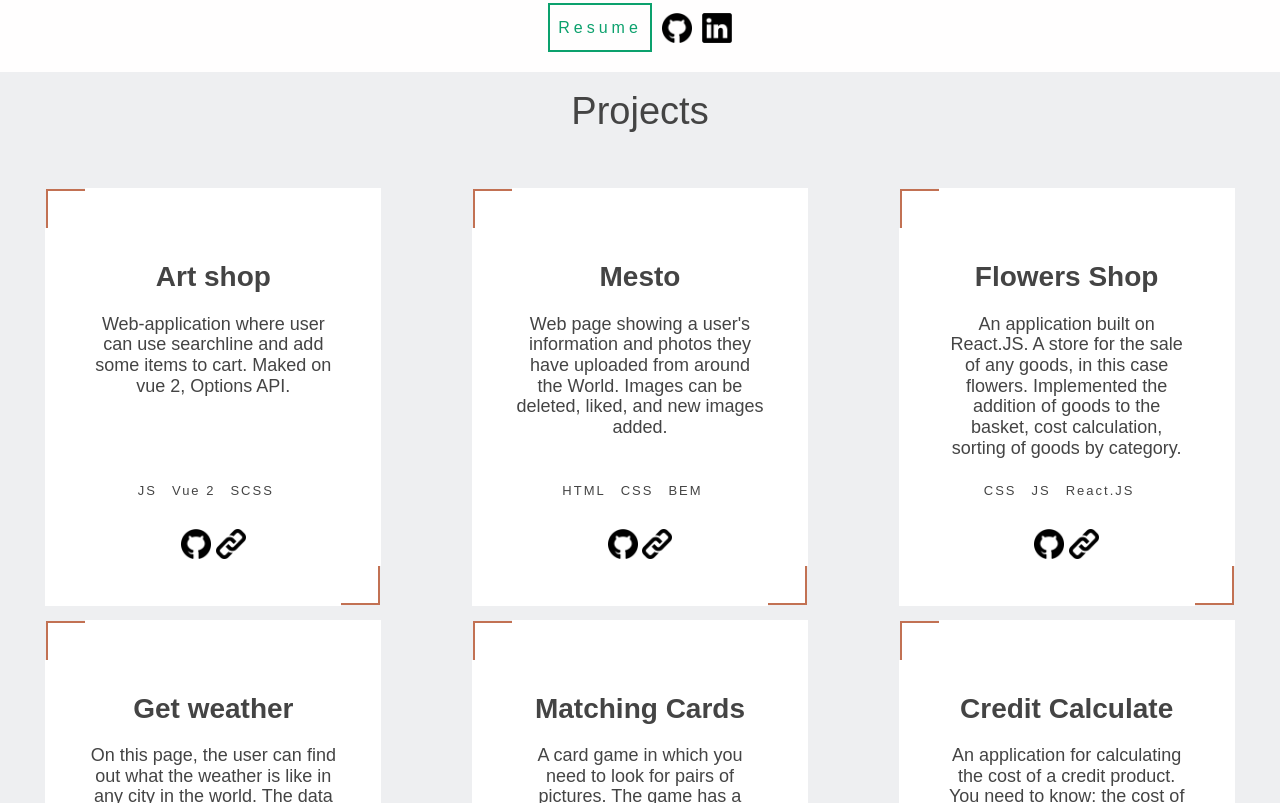
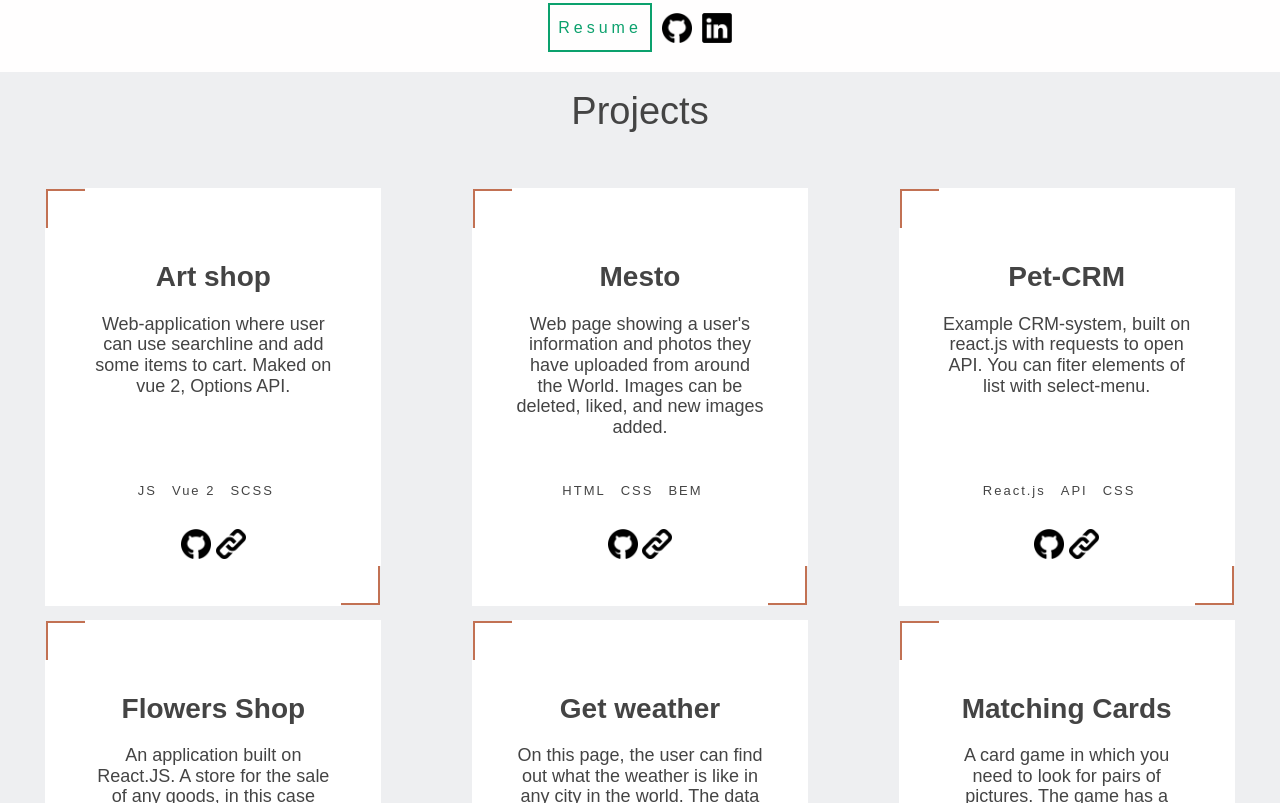
Before and after one commit to Mikhail-Chernyshev/portfolio, a plain HTML site: page index.html in a window 1280 px wide. Shown: the part 614-1417 px from the top of the page. Drawn offline with Linux system fonts and the light colour scheme.

Commit message:
addednewProject

```diff
--- a/index.html
+++ b/index.html
@@ -72,7 +72,8 @@
           <div class="project night">
             <h3 class="project__title">Art shop</h3>
             <p class="project__subtitle">
-            Web-application where user can use searchline and add some items to cart. Maked on vue 2, Options API.
+              Web-application where user can use searchline and add some items
+              to cart. Maked on vue 2, Options API.
             </p>
             <ul class="project__technologies">
               <li class="project__skill">JS</li>
@@ -118,6 +119,34 @@
               <a
                 target="_blank"
                 href="https://mikhail-chernyshev.github.io/react-mesto-auth/"
+                class="project__link project__link_project"
+                ><img
+                  src="./images/link-symbol-of-two-chains-links-linked_icon-icons.com_56928.png"
+                  class="project__link_project"
+              /></a>
+            </div>
+          </div>
+          <div class="project night">
+            <h3 class="project__title">Pet-CRM</h3>
+            <p class="project__subtitle">
+              Example CRM-system, built on react.js with requests to open API.
+              You can fiter elements of list with select-menu.
+            </p>
+            <ul class="project__technologies">
+              <li class="project__skill">React.js</li>
+              <li class="project__skill">API</li>
+              <li class="project__skill">CSS</li>
+            </ul>
+            <div class="project__links">
+              <a
+                target="_blank"
+                href="https://github.com/Mikhail-Chernyshev/test-for-banki-shop"
+                class="project__link project__link_github"
+                ><img src="./images/github.png" class="project__link_github"
+              /></a>
+              <a
+                target="_blank"
+                href="https://mikhail-chernyshev.github.io/test-for-banki-shop/"
                 class="project__link project__link_project"
                 ><img
                   src="./images/link-symbol-of-two-chains-links-linked_icon-icons.com_56928.png"
```
